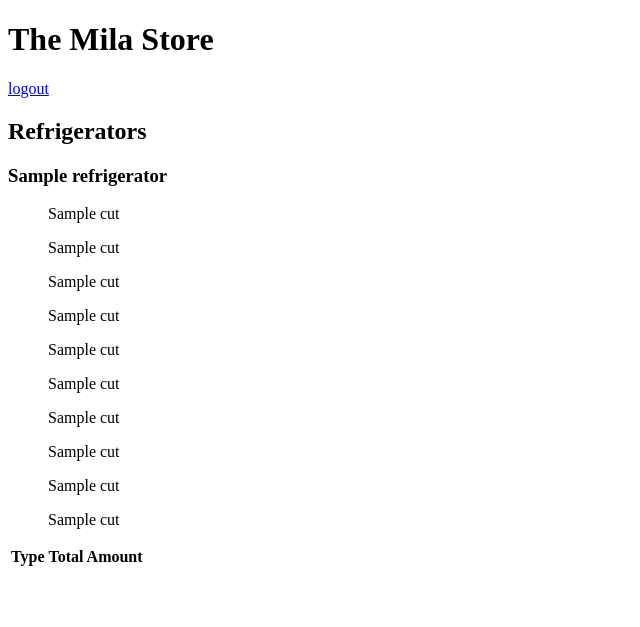
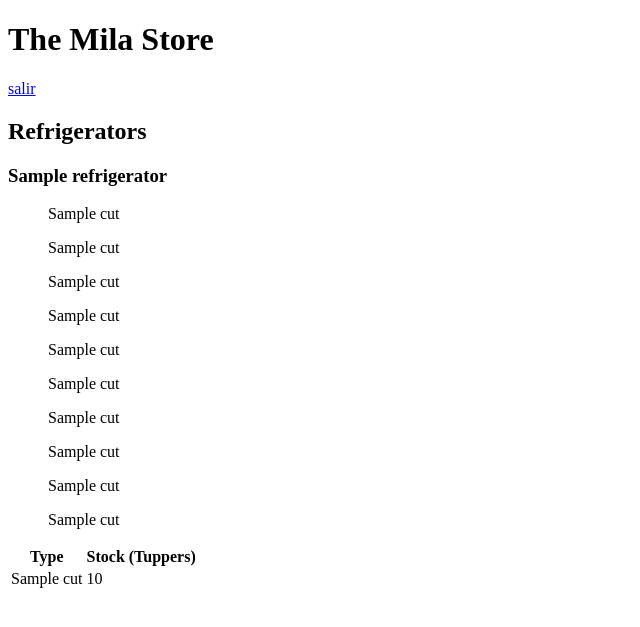
Before and after one commit to juangilfons/milanga-inventory, a Django app: page / in a window 1280 px wide. Shown: the top 627 px of the page, without its empty margins (0-640 px from the left). Run offline with Django 5.2, Linux system fonts and the light colour scheme; a user stored in the database is signed in; tables that the repository leaves empty hold one stand-in row (values such as "Sample post"); lists and menus that the app fills with data are empty.

Commit message:
inventory.html now displays the stock table, also added the total_stock property to Cut in inventory/model.py

```diff
--- a/inventory/models.py
+++ b/inventory/models.py
@@ -26,6 +26,14 @@ class Cut(models.Model):
     reorder_threshold = models.IntegerField(default=10)
     reorder_tuppers = models.IntegerField(default=10)
     is_order_pending = models.BooleanField(default=False)
+
+    @property
+    def total_stock(self):
+        stock = 0
+        subcolumns = SubColumn.objects.filter(total_tuppers__gt=0, cut=self)
+        for subcolumn in subcolumns:
+            stock = stock + subcolumn.total_tuppers
+        return stock
 
     def add_tuppers(self, tuppers_num, column_id):
         column = Column.objects.get(pk=column_id)
--- a/inventory/templates/inventory/inventory.html
+++ b/inventory/templates/inventory/inventory.html
@@ -27,10 +27,16 @@
         <table class="stock-table">
             <thead>
                 <tr>
-                    <th>Type</th><th>Total Amount</th>
+                    <th>Type</th>
+                    <th>Stock (Tuppers)</th>
                 </tr>
             </thead>
-
+            {% for cut in cuts %}
+                <tr>
+                    <td>{{ cut.name }}</td>
+                    <td>{{ cut.total_stock }}</td>
+                </tr>
+            {% endfor %}
         </table>
     </div>
 {% endblock %}
--- a/inventory/views.py
+++ b/inventory/views.py
@@ -9,9 +9,10 @@ from inventory.models import Refrigerator, Cut
 @login_required
 def inventory(request):
     refrigerators = Refrigerator.objects.prefetch_related('column_set__subcolumn_set')
-
+    cuts = Cut.objects.all()
 
     context = {
         'refrigerators': refrigerators,
+        'cuts': cuts
     }
     return render(request, 'inventory/inventory.html', context)
--- a/templates/base.html
+++ b/templates/base.html
@@ -7,7 +7,7 @@
 <body>
     <header id="navbar">
         <h1>The Mila Store</h1>
-        <a href="{% url 'logout' %}">logout</a>
+        <a href="{% url 'logout' %}">salir</a>
     </header>
     {% block content %}
     {% endblock %}
```
Also changed, not shown: README.md.
